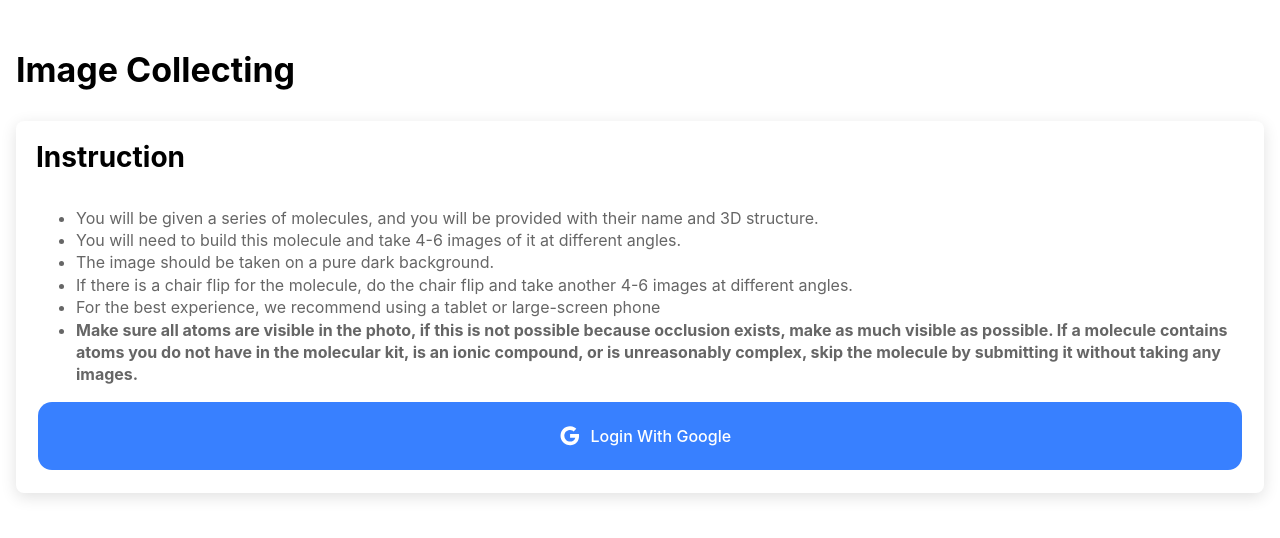
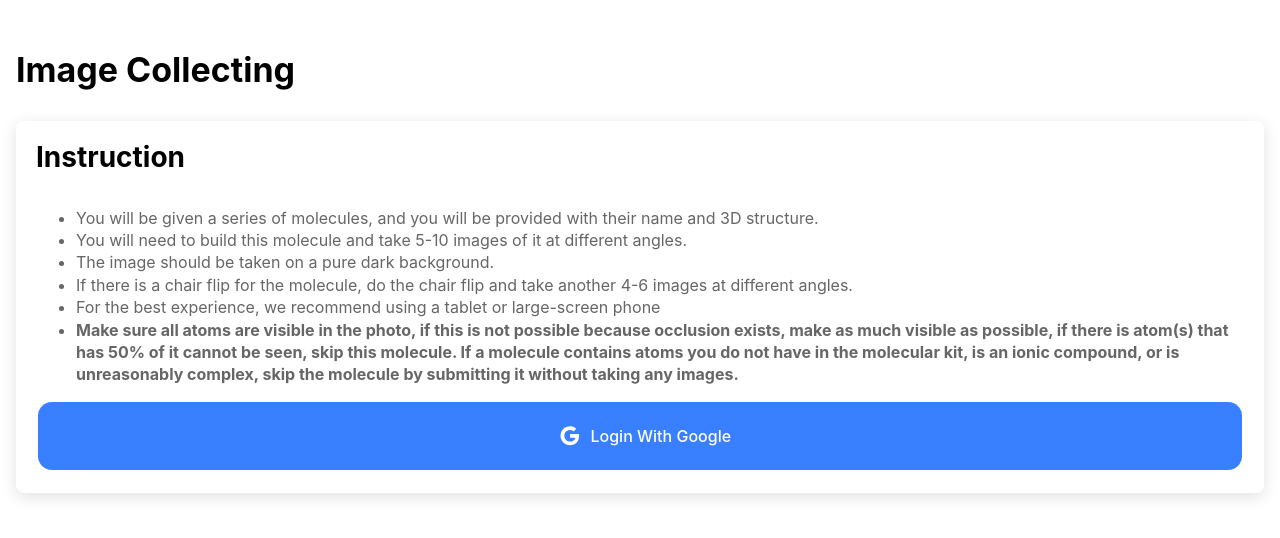
Before and after one commit to weathon/SMILES-collecting, a React (Vite) app in the folder image-collecting/: page /home in a window 1280 px wide. Shown: the top 538 px of the page. Built offline with nearby package versions, Linux system fonts and the light colour scheme.

Commit message:
small changes

```diff
--- a/image-collecting/src/pages/Home.tsx
+++ b/image-collecting/src/pages/Home.tsx
@@ -29,7 +29,7 @@ const Home: React.FC = () => {
           <ul>
               <li> You will be given a series of molecules, and you will be provided with their name and 3D structure.
               </li>
-              <li>You will need to build this molecule and take 4-6 images of it at different angles.</li>
+              <li>You will need to build this molecule and take 5-10 images of it at different angles.</li>
               <li>The image should be taken on a pure dark background.</li>
               <li>
                 If there is a chair flip for the molecule, do the chair flip and take another 4-6 images at different angles.
@@ -37,7 +37,7 @@ const Home: React.FC = () => {
               <li>
                 For the best experience, we recommend using a tablet or large-screen phone
               </li>
-              <li> <b>Make sure all atoms are visible in the photo, if this is not possible because occlusion exists, make as much visible as possible. If a molecule contains atoms you do not have in the molecular kit, is an ionic compound, or is unreasonably complex, skip the molecule by submitting it without taking any images. </b></li>
+              <li> <b>Make sure all atoms are visible in the photo, if this is not possible because occlusion exists, make as much visible as possible, if there is atom(s) that has 50% of it cannot be seen, skip this molecule. If a molecule contains atoms you do not have in the molecular kit, is an ionic compound, or is unreasonably complex, skip the molecule by submitting it without taking any images. </b></li>
             </ul>
             {/* <IonInput id="id">Volunteer ID:</IonInput> */}
             <IonButton expand="block" onClick={() => {
```
